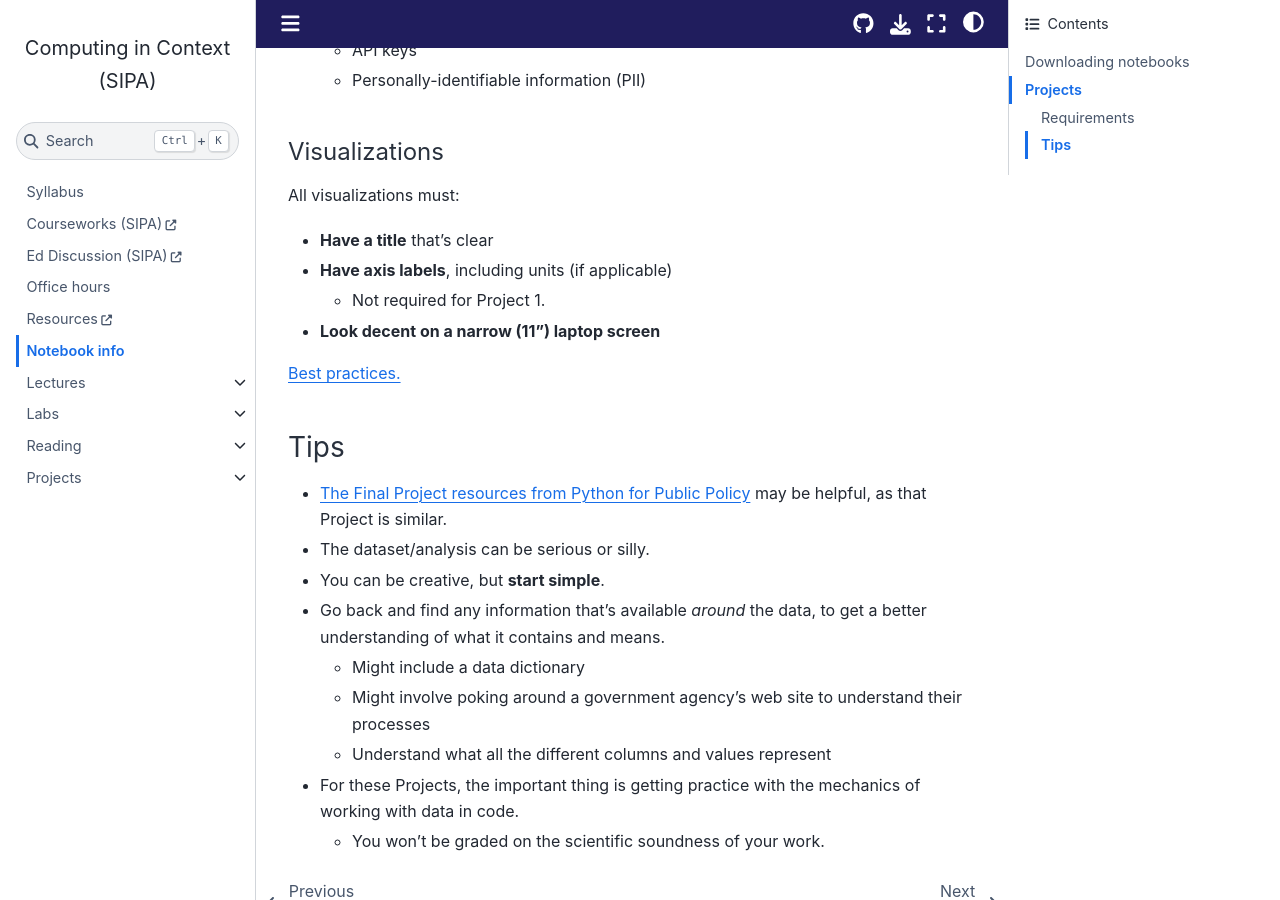
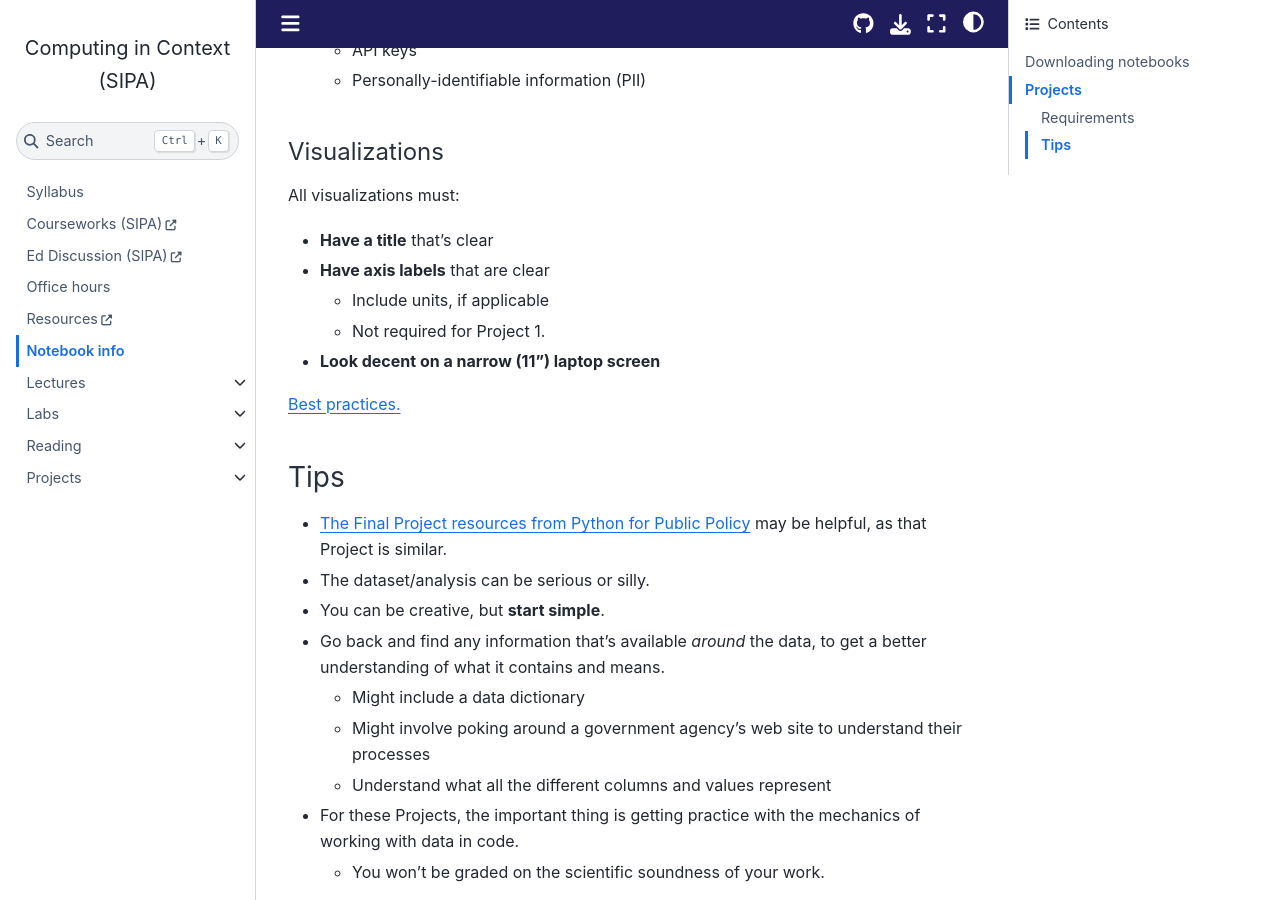
Before and after one commit to afeld/computing-in-context, a Jupyter Book: the page built from notebooks.md, in a window 1280 px wide and 900 px high, scrolled down 1653 px. Built offline with Jupyter Book 1.0.4 settings and Sphinx 7.4.7 and the Sphinx Book theme 1.1.4, drawn with Linux system fonts in a browser that asks for light colours; pages that are not in the unit, such as notebooks, are missing from menus; comment, search, counter and statistics services are not loaded.

Commit message:
make sure axis labels are clear

```diff
--- a/notebooks.md
+++ b/notebooks.md
@@ -52,7 +52,8 @@ All Projects must:
 All visualizations must:
 
 - **Have a title** that's clear
-- **Have axis labels**, including units (if applicable)
+- **Have axis labels** that are clear
+  - Include units, if applicable
   - Not required for Project 1.
 - **Look decent on a narrow (11") laptop screen**
 
```
